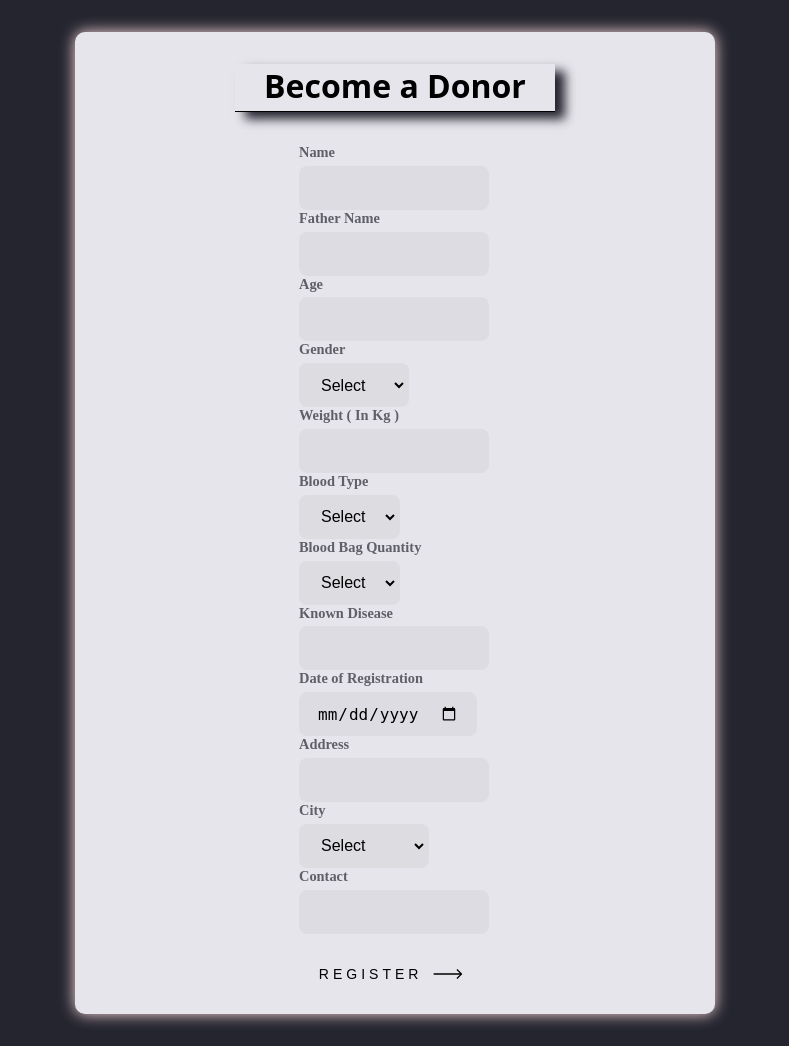
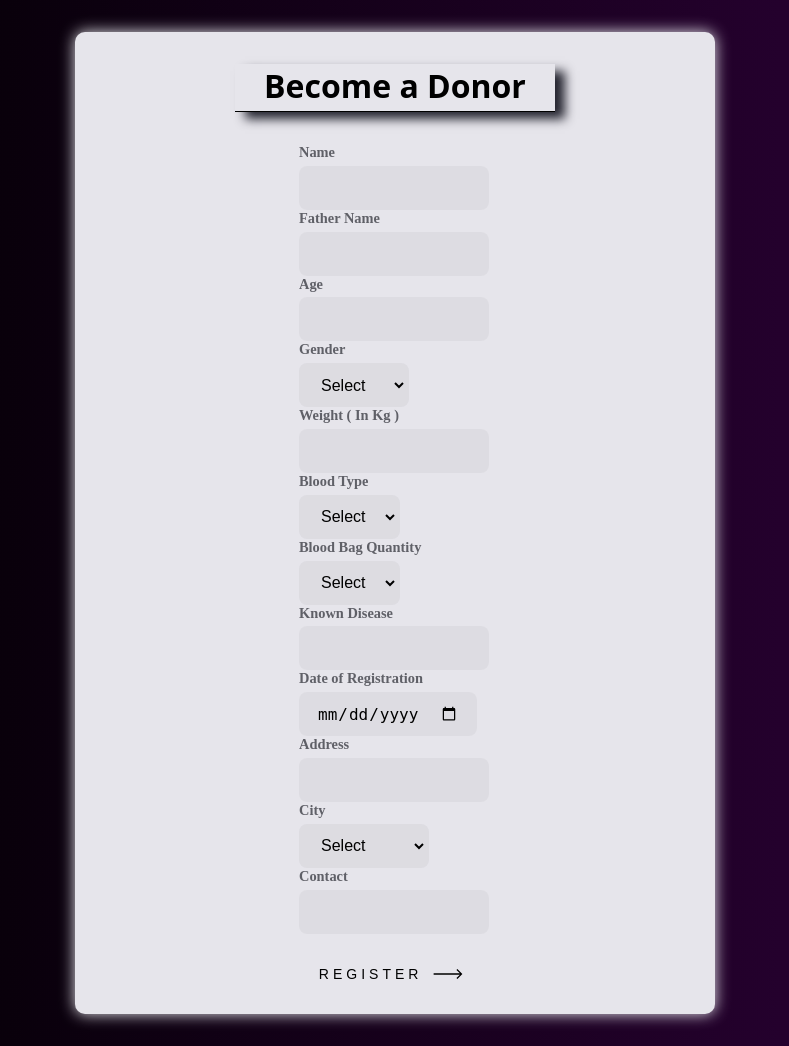
Before and after one commit to MuneerKhalid/Blood-Bank-Management-System, a PHP site: page /Donate.php in a window 1280 px wide. Shown: the whole page, without its empty margins (245-1034 px from the left). Run offline with PHP 8.4, Linux system fonts and the light colour scheme; the visitor is signed in with stand-in values (Sample User, id 1).

Commit message:
donate css

```diff
--- a/Donate.css
+++ b/Donate.css
@@ -10,7 +10,11 @@
   display: flex;
   align-items: center;
   flex-direction: column;
-  background-color: rgb(37, 37, 48);
+  /* background-color: rgb(37, 37, 48); */
+
+  /* background: linear-gradient(to right, #292E49, #536976, #BBD2C5);  */
+
+  background: linear-gradient(90deg, rgba(0,0,0,1) 0%, rgb(45, 1, 56) 100%);
 }
 
 .form-head {
@@ -26,7 +30,10 @@
   border-radius: 10px;
   transition: border-radius 0.5s cubic-bezier(0.175, 0.885, 0.32, 1.275);
 
-  box-shadow: 0px 0px 15px rgba(392, 222, 222, 1)
+  /* box-shadow: 0px 0px 15px rgba(392, 222, 222, 1) */
+  box-shadow: 0px 0px 15px rgba(230, 229, 235, 1);
+
+
 }
 
 .form-heading{
```
